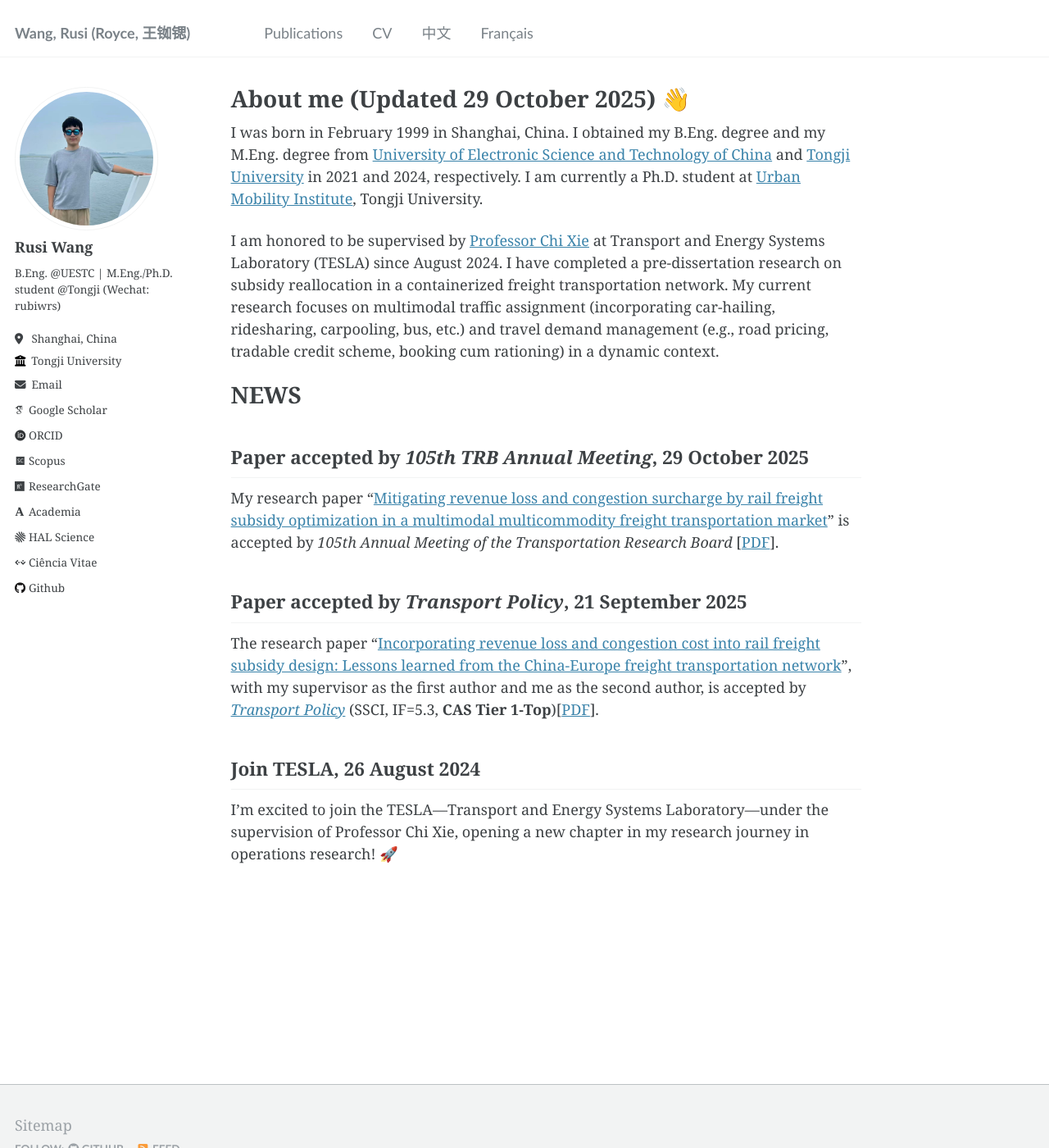
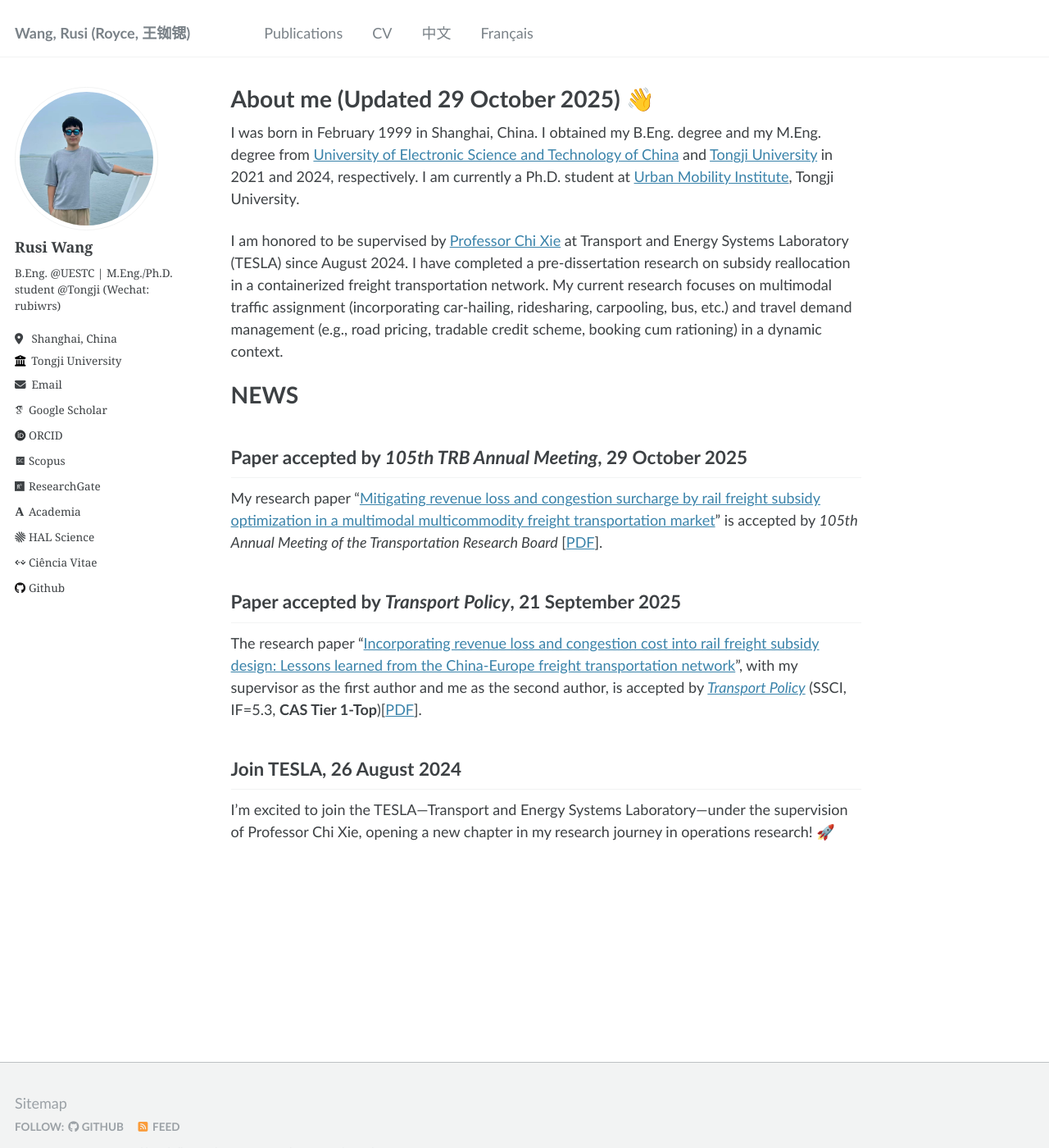
Before and after one commit to RusiWang99/RusiWang99.github.io, a Jekyll site: the page built from _pages/about.md, in a window 1280 px wide and 1400 px high. Shown: the whole window at 82% size. Built offline with Jekyll 4.4.1, drawn with Linux system fonts in a browser that asks for light colours; some web fonts are replaced.

Commit message:
Update _variables.scss

```diff
--- a/_sass/_variables.scss
+++ b/_sass/_variables.scss
@@ -14,7 +14,7 @@ $indent-var                 : 1.3em;
 
 /* system typefaces */
 $serif                      : Cambria, "Times New Roman", Times, serif;
-$sans-serif                 : Calibri, "Candara", "Segoe UI", "Roboto", "Helvetica Neue", Arial, sans-serif;
+$sans-serif                 : "Candara", Calibri, "Segoe UI", "Roboto", "Helvetica Neue", Arial, sans-serif;
 $monospace                  : Monaco, Consolas, "Lucida Console", monospace;
 
 /* sans serif typefaces */
@@ -28,9 +28,9 @@ $bodoni                     : "Bodoni MT", serif;
 $calisto                    : "Calisto MT", serif;
 $garamond                   : Garamond, serif;
 
-$global-font-family         : $serif;
-$header-font-family         : $serif;
-$caption-font-family        : $serif;
+$global-font-family         : $sans-serif;
+$header-font-family         : $sans-serif;
+$caption-font-family        : $sans-serif;
 
 /* type scale */
 $type-size-1                : 2.441em;  // ~39.056px
```
